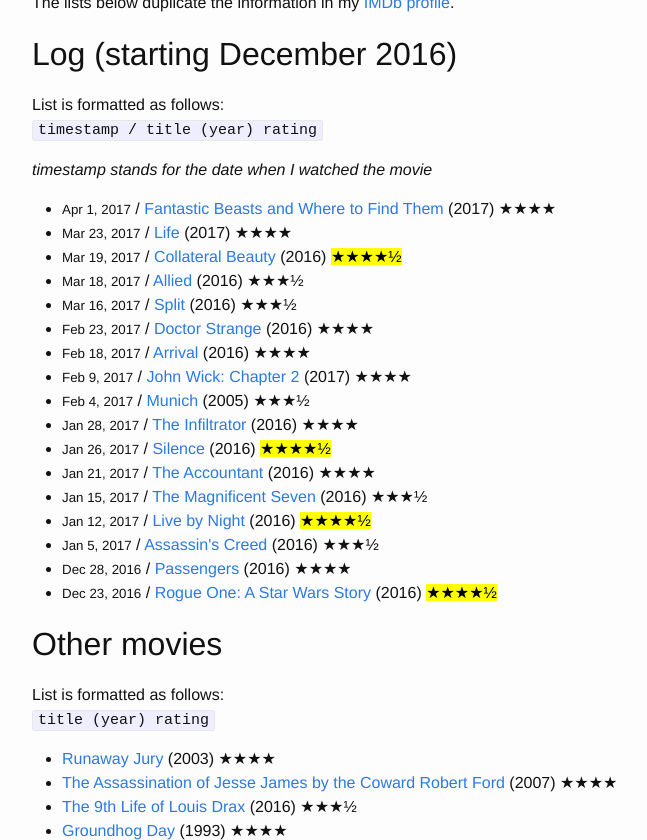
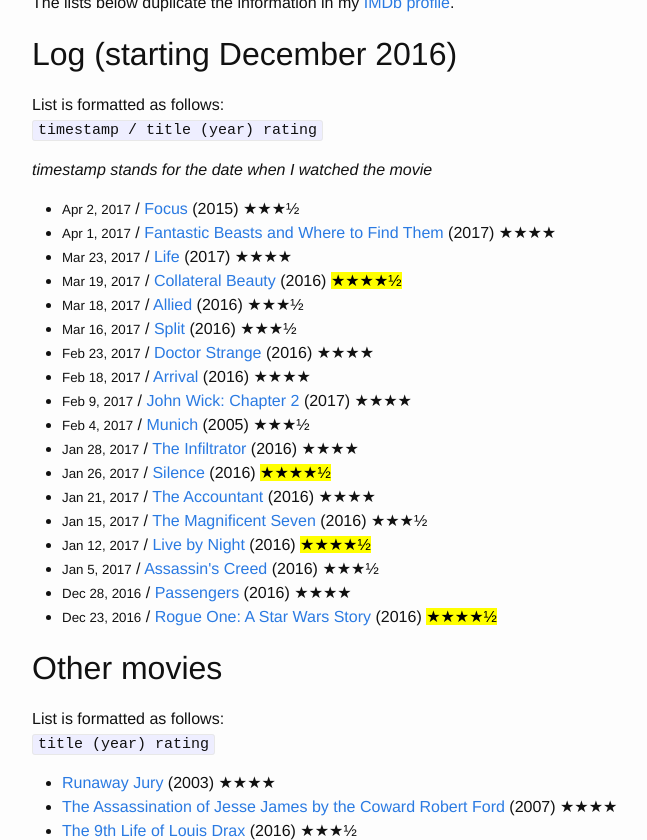
Before and after one commit to aspyatkin/personal-website, a Jekyll site: the page built from movie-list.md, in a window 1280 px wide and 900 px high, scrolled down 452 px, cut to the strip 60-900 px from the top of the window. Shown: the whole strip, without its empty margins (238-885 px from the left). Built offline with Jekyll 4.4.1, drawn with Linux system fonts in a browser that asks for light colours.

Commit message:
Update movie list

```diff
--- a/movie-list.md
+++ b/movie-list.md
@@ -5,6 +5,12 @@
 permalink: /movie-list/
 top_ndx: 4
 log_list:
+  - date: 'Apr 2, 2017'
+    title: 'Focus'
+    year: 2015
+    rating: 3.5
+    url: 'http://www.imdb.com/title/tt2381941/'
+
   - date: 'Apr 1, 2017'
     title: 'Fantastic Beasts and Where to Find Them'
     year: 2017
```
